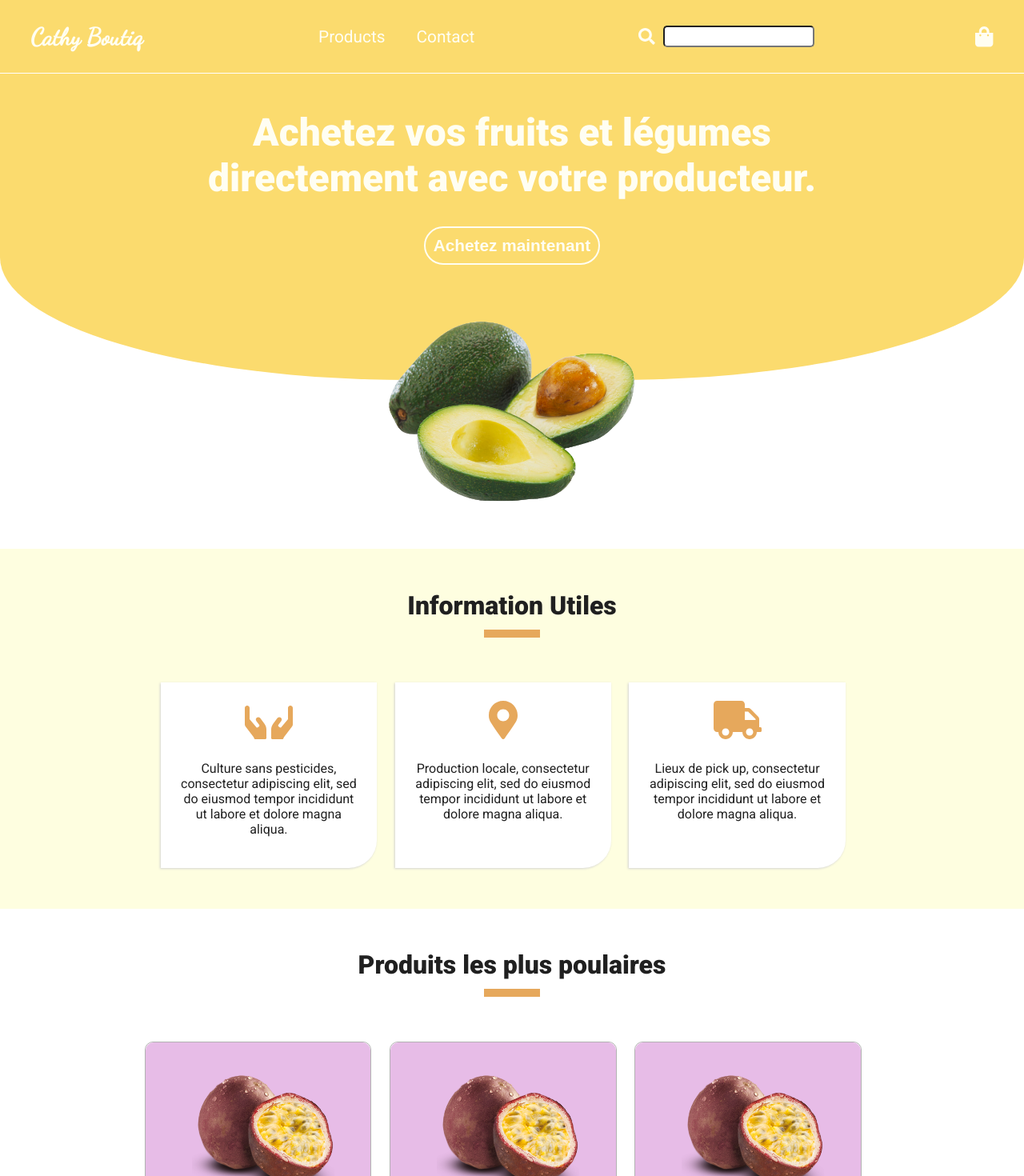
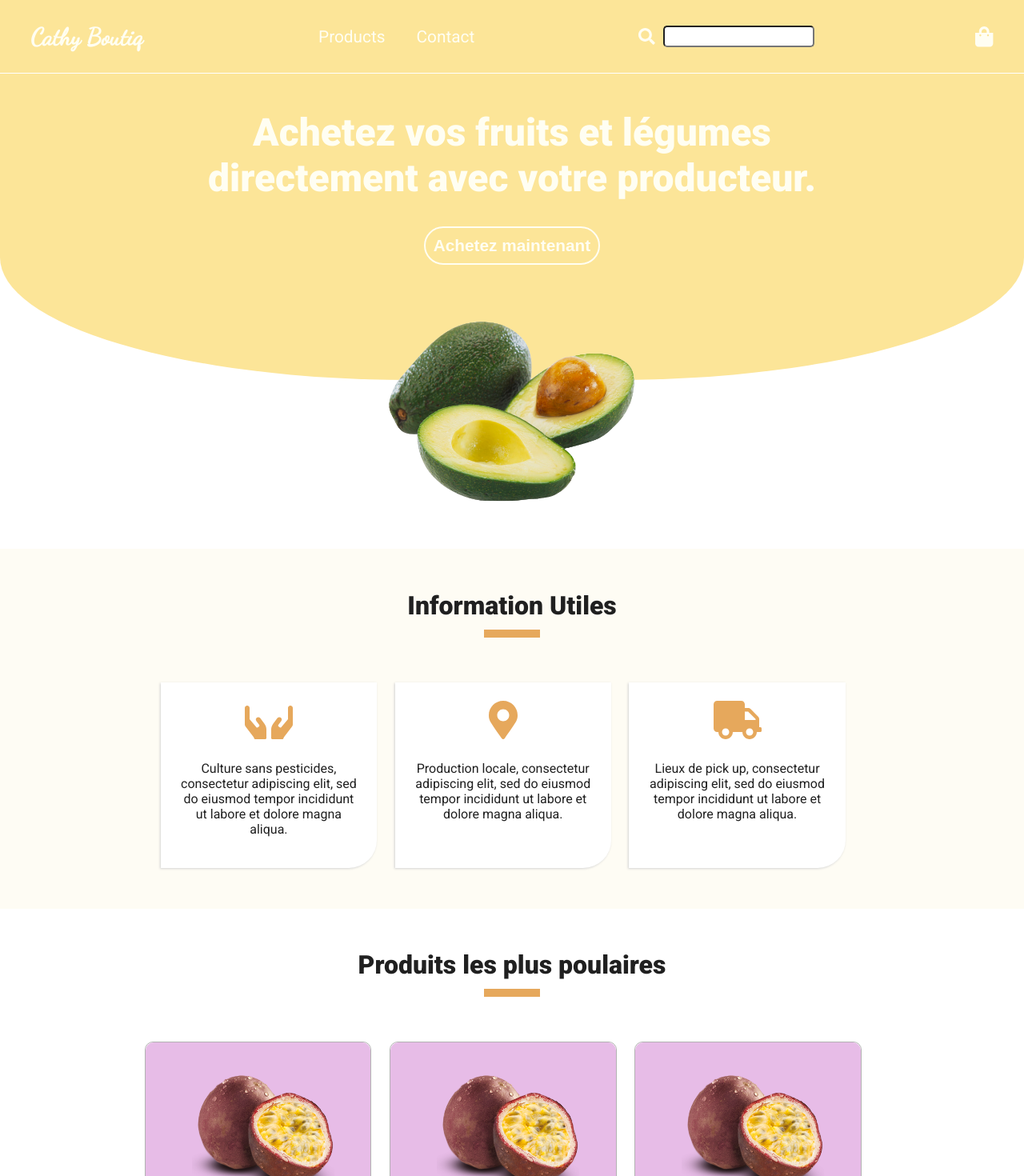
Before and after one commit to emmanuellejaldorau/cathy-boutik, a React (Create React App) app: page / in a window 1280 px wide. Shown: the top 1470 px of the page at 80% size. Built offline with nearby package versions, Linux system fonts and the light colour scheme.

Commit message:
style(general): modified colors

```diff
--- a/src/App.css
+++ b/src/App.css
@@ -20,7 +20,7 @@ html, body, main {
     padding: 5%;
     font-size: 1.6rem;
     /* background-color: #f9df79; */
-    background-color: #fbdb6e;
+    background-color: #fce598;
     /* background-color: #ffd761; */
     color: #fffef2;
 }
@@ -36,7 +36,7 @@ html, body, main {
 
 /*--------------------Footer------------------------*/
 footer{
-    background-color: #fbdb6e;
+    background-color: #fce598;
     display: flex;
     justify-content: flex-end;
     align-items: center;
--- a/src/components/homepage/Homepage.css
+++ b/src/components/homepage/Homepage.css
@@ -10,7 +10,7 @@
 }
 
 .header-title {
-    background-color: #fbdb6e;
+    background-color: #fce598;
     color: #fffef2;
     display: flex;
     justify-content: center;
@@ -30,9 +30,9 @@
 
 .header-cta {
     margin-top: 8%;
-    background-color: #fbdb6e;
+    background-color: #fce598;
     color: #fffef2;
-    border: 1px solid #fbdb6e;
+    border: 1px solid #fce598;
     border-radius: 25px;
     font-size: 1.5rem;
     font-weight: bold;
@@ -41,7 +41,7 @@
 
 /*--------------------About Us------------------------*/
 .about-us{
-    background-color: #fefee0;
+    background-color: #fefcf4;
     padding: 15% 5% 7%;
     display: flex;
     flex-direction: column;
@@ -198,7 +198,7 @@
     .header-cta {
         margin-top: -15%;
         order: -1;
-        background-color: #fbdb6e;
+        background-color: #fce598;
         color: #fffef2;
         border: 2px solid #fffef2;
         font-size: 1.3rem;
```
